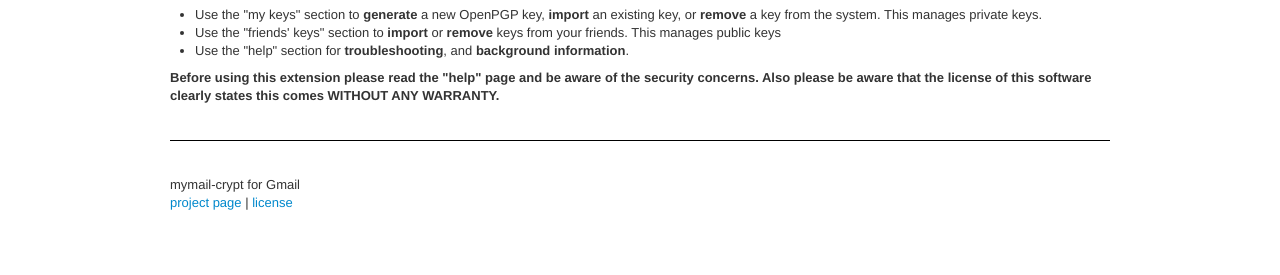
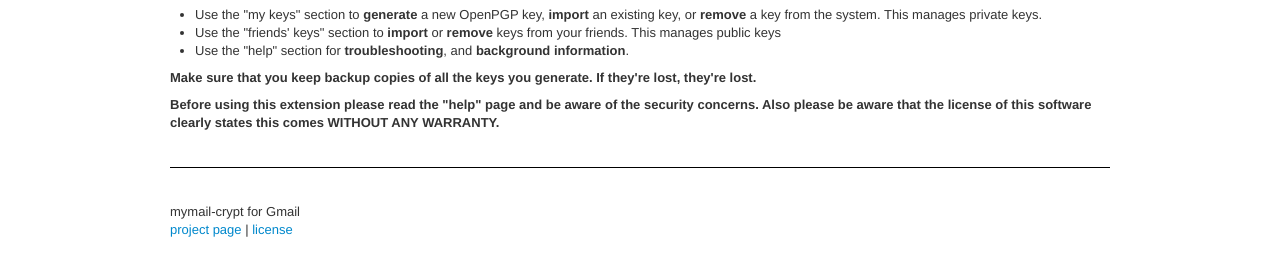
Before and after one commit to seancolyer/gmail-crypt, a plain HTML site: page src/gmail-cryptOptions.html in a window 1280 px wide. Shown: the part 93-368 px from the top of the page. Drawn offline with Linux system fonts and the light colour scheme.

Commit message:
small changes to documentation, manifest

```diff
--- a/src/gmail-cryptOptions.html
+++ b/src/gmail-cryptOptions.html
@@ -44,6 +44,9 @@
                 <li>Use the "friends' keys" section to <strong>import</strong> or <strong>remove</strong> keys from your friends. This manages public keys</li>
                 <li>Use the "help" section for <strong>troubleshooting</strong>, and <strong>background information</strong>.</li>
                 </ul>
+            </p>
+            <p>
+            <strong>Make sure that you keep backup copies of all the keys you generate. If they're lost, they're lost.</strong>
             </p>
             <p>
             <strong>Before using this extension please read the "help" page and be aware of the security concerns. Also please be aware that the license of this software clearly states this comes WITHOUT ANY WARRANTY.</strong>
```
Also changed, not shown: src/manifest.json.
